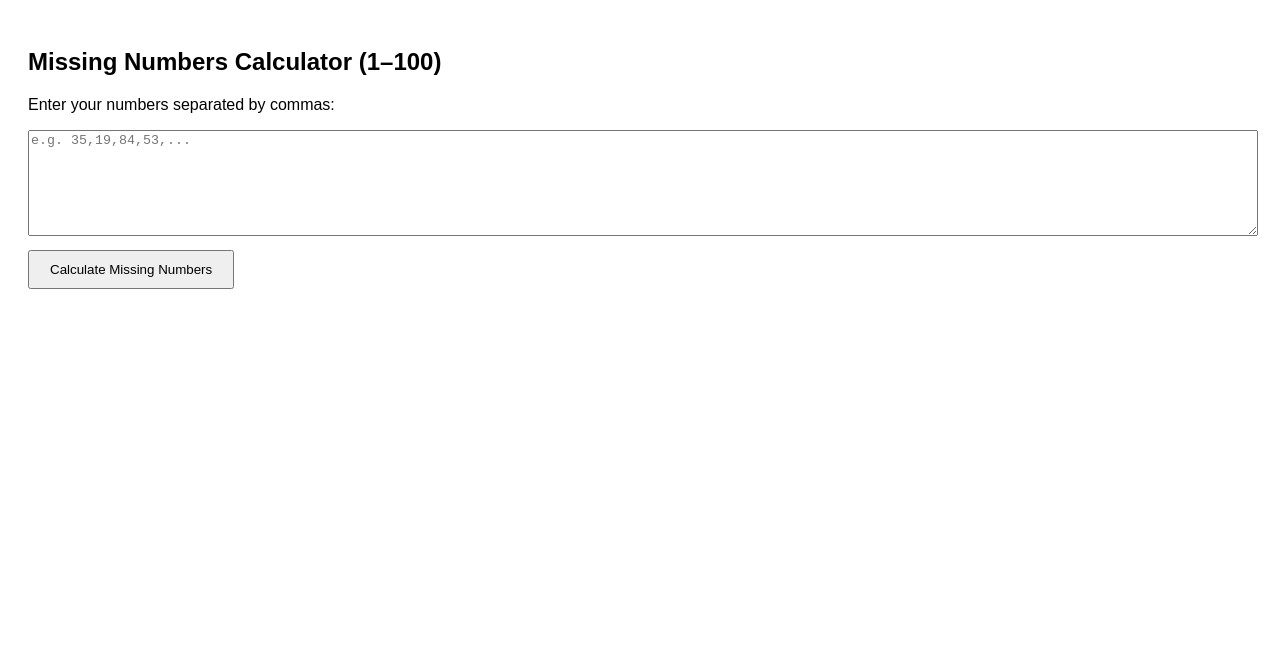
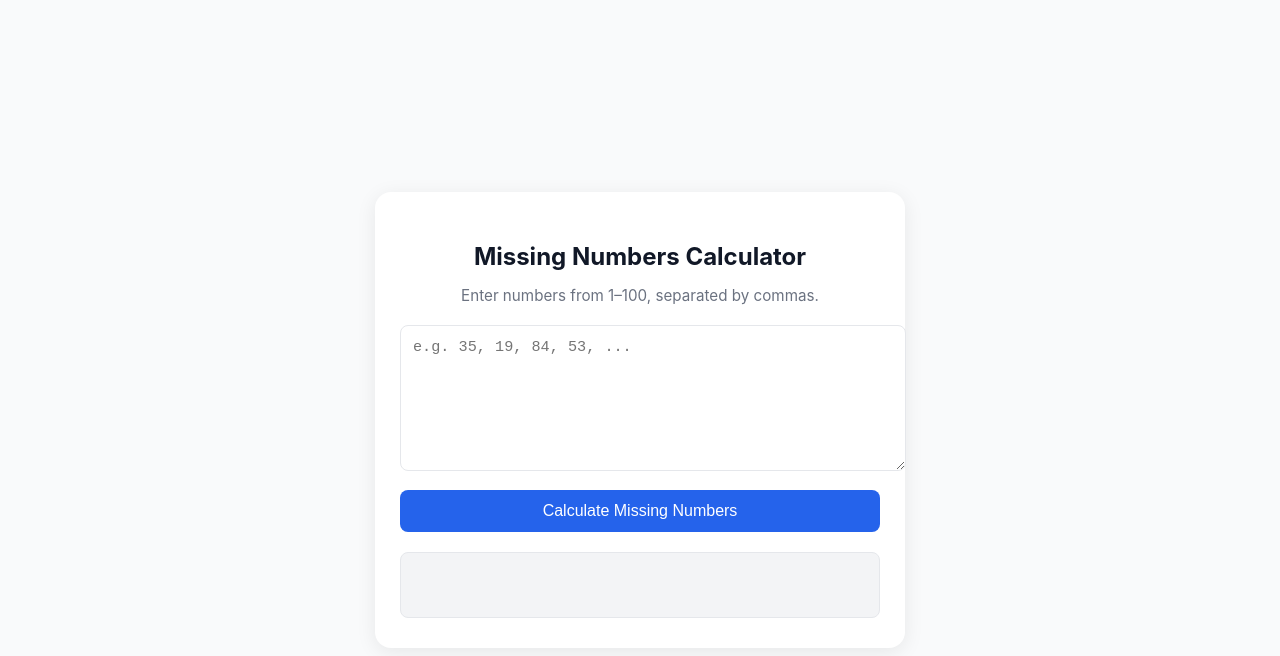
Before and after one commit to namecantbebl0nk/wplace-missing-pumpkin, a plain HTML site: page index.html in a window 1280 px wide. Drawn offline with Linux system fonts and the light colour scheme.

Commit message:
Update index.html

```diff
--- a/index.html
+++ b/index.html
@@ -5,31 +5,129 @@
 <meta name="viewport" content="width=device-width, initial-scale=1.0">
 <title>Missing Numbers Calculator</title>
 <style>
-  body { font-family: Arial, sans-serif; padding: 20px; }
-  textarea { width: 100%; height: 100px; }
-  #result { margin-top: 20px; white-space: pre-line; }
-  button { margin-top: 10px; padding: 10px 20px; }
+  :root {
+    --primary: #2563eb;
+    --background: #f9fafb;
+    --card-bg: #ffffff;
+    --text: #111827;
+    --muted: #6b7280;
+    --border: #e5e7eb;
+  }
+
+  body {
+    font-family: "Inter", system-ui, sans-serif;
+    background-color: var(--background);
+    color: var(--text);
+    display: flex;
+    align-items: center;
+    justify-content: center;
+    height: 100vh;
+    margin: 0;
+    padding: 20px;
+  }
+
+  .card {
+    background: var(--card-bg);
+    padding: 30px 25px;
+    border-radius: 16px;
+    box-shadow: 0 4px 20px rgba(0, 0, 0, 0.08);
+    max-width: 480px;
+    width: 100%;
+  }
+
+  h2 {
+    margin-bottom: 10px;
+    font-size: 1.5rem;
+    text-align: center;
+  }
+
+  p {
+    font-size: 0.95rem;
+    color: var(--muted);
+    text-align: center;
+    margin-bottom: 20px;
+  }
+
+  textarea {
+    width: 100%;
+    height: 120px;
+    padding: 12px;
+    font-size: 0.95rem;
+    border: 1px solid var(--border);
+    border-radius: 8px;
+    resize: vertical;
+    transition: border-color 0.2s;
+  }
+
+  textarea:focus {
+    border-color: var(--primary);
+    outline: none;
+  }
+
+  button {
+    width: 100%;
+    margin-top: 15px;
+    padding: 12px;
+    background-color: var(--primary);
+    color: white;
+    font-weight: 500;
+    border: none;
+    border-radius: 8px;
+    cursor: pointer;
+    font-size: 1rem;
+    transition: background-color 0.2s, transform 0.1s;
+  }
+
+  button:hover {
+    background-color: #1d4ed8;
+  }
+
+  button:active {
+    transform: scale(0.98);
+  }
+
+  #result {
+    margin-top: 20px;
+    white-space: pre-line;
+    background: #f3f4f6;
+    padding: 12px;
+    border-radius: 8px;
+    font-size: 0.95rem;
+    border: 1px solid var(--border);
+    min-height: 40px;
+  }
 </style>
 </head>
 <body>
 
-<h2>Missing Numbers Calculator (1–100)</h2>
-<p>Enter your numbers separated by commas:</p>
-<textarea id="numbersInput" placeholder="e.g. 35,19,84,53,..."></textarea>
-<br>
-<button onclick="calculateMissing()">Calculate Missing Numbers</button>
+<div class="card">
+  <h2>Missing Numbers Calculator</h2>
+  <p>Enter numbers from 1–100, separated by commas.</p>
 
-<div id="result"></div>
+  <textarea id="numbersInput" placeholder="e.g. 35, 19, 84, 53, ..."></textarea>
+  <button onclick="calculateMissing()">Calculate Missing Numbers</button>
+
+  <div id="result"></div>
+</div>
 
 <script>
 function calculateMissing() {
-    const input = document.getElementById("numbersInput").value;
-    const numbers = input.split(',').map(n => parseInt(n.trim())).filter(n => !isNaN(n));
-    const fullList = Array.from({length: 100}, (_, i) => i + 1);
-    const missing = fullList.filter(n => !numbers.includes(n));
-    document.getElementById("result").innerText = missing.length
-        ? "Missing numbers:\n" + missing.join("\n")
-        : "No numbers are missing!";
+  const input = document.getElementById("numbersInput").value;
+  const numbers = input.split(',')
+    .map(n => parseInt(n.trim()))
+    .filter(n => !isNaN(n) && n >= 1 && n <= 100);
+
+  const fullList = Array.from({ length: 100 }, (_, i) => i + 1);
+  const missing = fullList.filter(n => !numbers.includes(n));
+
+  const result = document.getElementById("result");
+  if (!numbers.length) {
+    result.textContent = "Please enter at least one valid number between 1 and 100.";
+  } else if (missing.length) {
+    result.textContent = `Missing numbers (${missing.length}):\n${missing.join(", ")}`;
+  } else {
+    result.textContent = "No numbers are missing!";
+  }
 }
 </script>
 
```
